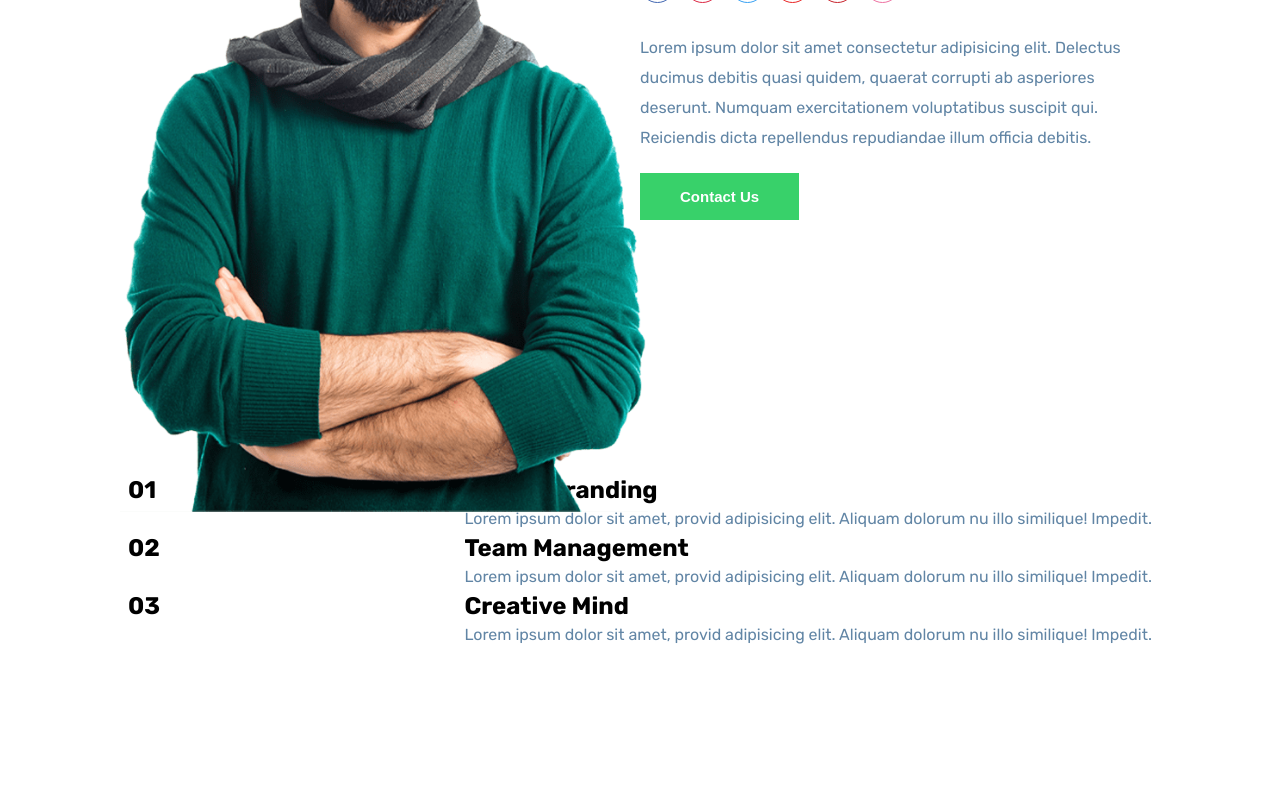
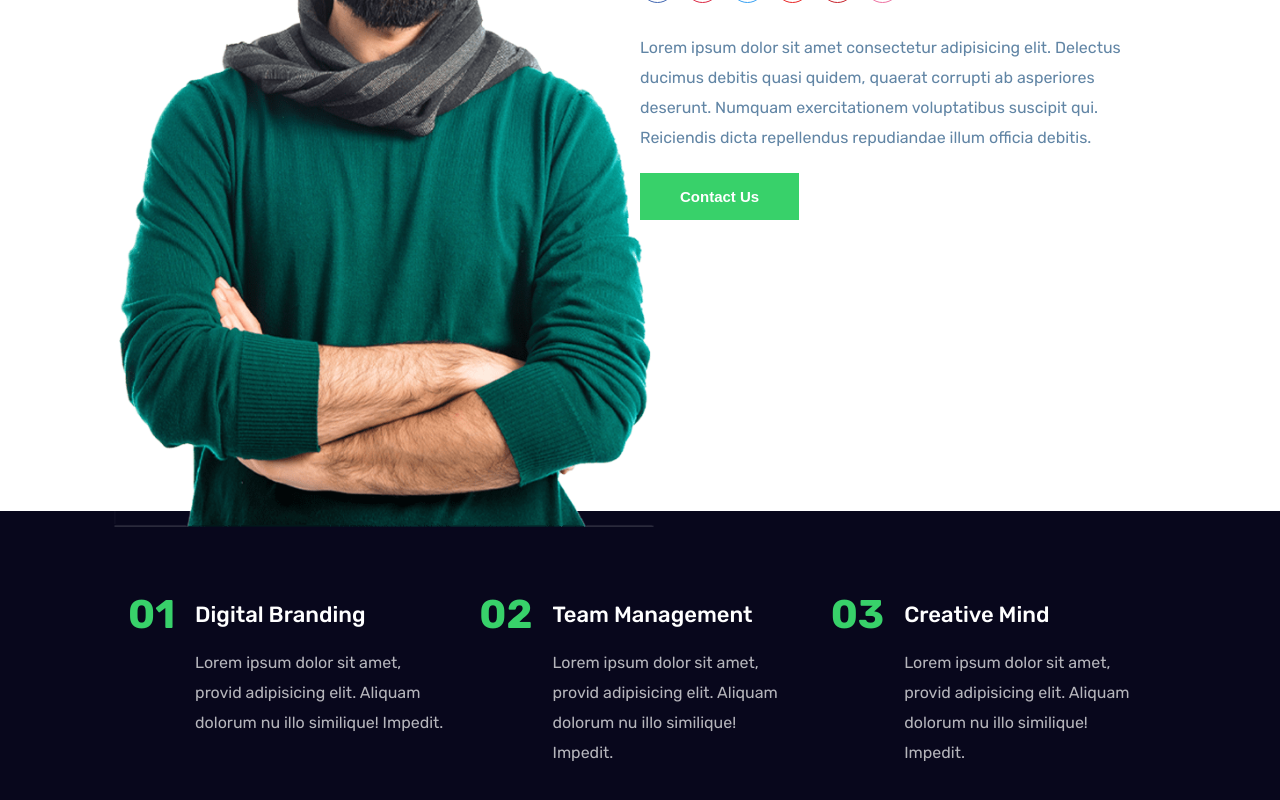
Before and after one commit to isti20/exercise-react-portfolioweb, a React (Create React App) app: page / in a window 1280 px wide. Shown: the part 326-1126 px from the top of the page. Before the commit the page ends 976 px from the top, so only its background shows below. Built offline with nearby package versions, Linux system fonts and the light colour scheme.

Commit message:
Styling branding component

```diff
--- a/src/App.css
+++ b/src/App.css
@@ -141,10 +141,10 @@ header.active{
 }
 
 .home img {
-  position: absolute;
+  position:absolute;
   top: 0;
   left: 0;
-  height: 90vh;
+  height: 91.7vh;
   width: 100%;
   object-fit: contain;
   transform: scale(1.1);
@@ -256,3 +256,34 @@ p {
   color: #6185a5;
   line-height: 30px;
 }
+
+/* -------branding------- */
+.grid {
+  display: grid;
+  grid-template-columns: repeat(3, 1fr);
+  grid-gap: 30px;
+}
+
+.branding {
+  background-color: #08071c;
+  color: #fff;
+  margin-top: 35px;
+  padding: 80px 0;
+}
+
+.branding h1 {
+  font-size: 40px;
+  color: #38d16a;
+  margin-right: 20px;
+}
+
+.branding h2 {
+  font-weight: 500;
+  font-size: 22px;
+  margin: 10px 0 20px 0;
+}
+
+.branding p {
+  color: #fff;
+  opacity: 0.7;
+}
```
